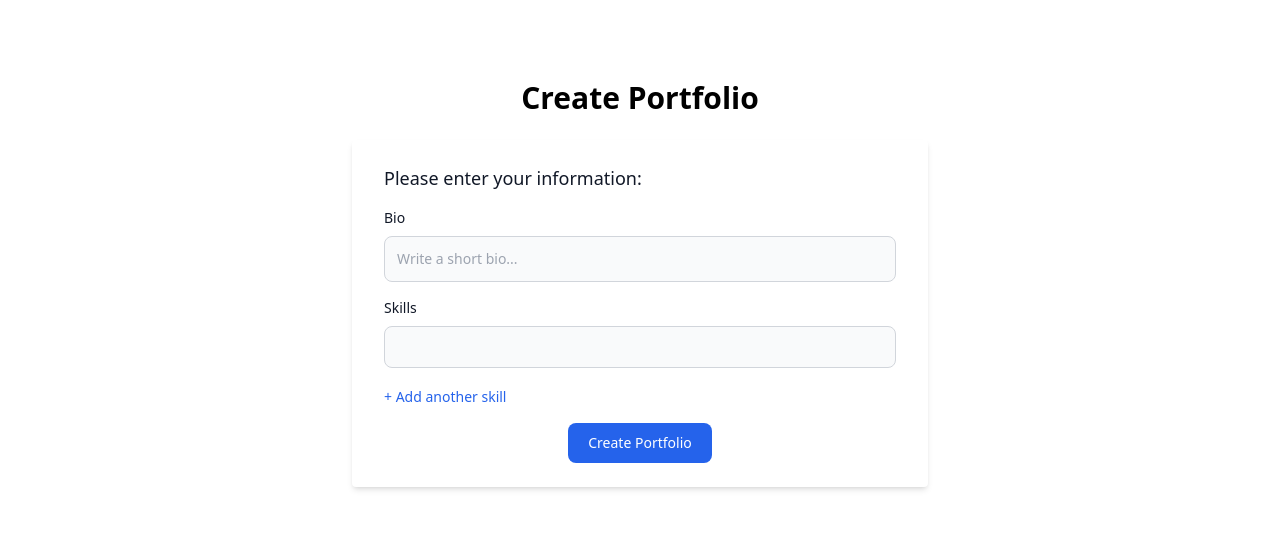
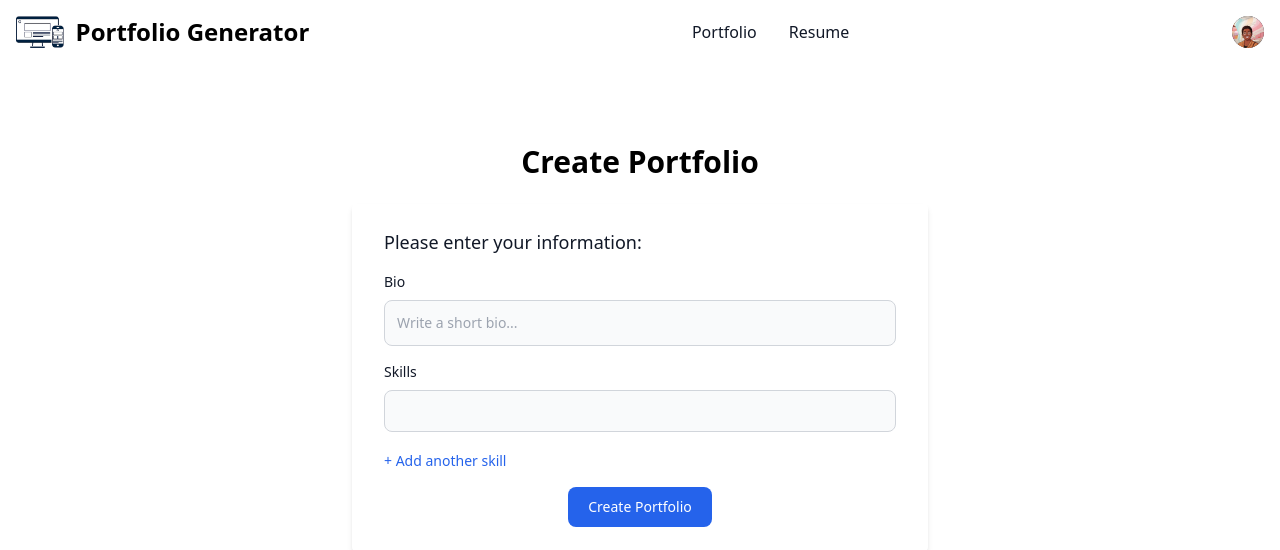
Before and after one commit to xcbhx/Portfolio-Generator-App, a Flask app: page /create_portfolio in a window 1280 px wide. Shown: the top 550 px of the page. Before the commit the page ends 490 px from the top, so only its background shows below. Run offline with Flask 3, Linux system fonts and the light colour scheme; some libraries are stand-ins or nearby versions.

Commit message:
created navbar

```diff
--- a/portfolio_app/templates/base.html
+++ b/portfolio_app/templates/base.html
@@ -9,6 +9,55 @@
   <title>{% block title %}Portfolio Generator App{% endblock %}</title>
 </head>
 <body>
+  <nav class="bg-white border-gray-200 dark:bg-gray-900">
+    <div class="max-w-screen-xl flex flex-wrap items-center justify-between mx-auto p-4">
+    <a href="/" class="flex items-center space-x-3 hover:opacity-80 transition duration-150">
+        <img src="{{ url_for('static', filename='images/portfolioG.png') }}" class="h-8" alt="Portfolio Generator Logo" />
+        <span class="self-center text-2xl font-semibold whitespace-nowrap dark:text-white">Portfolio Generator</span>
+    </a>
+    <div class="flex items-center md:order-2 space-x-3 md:space-x-0 rtl:space-x-reverse">
+        <button type="button" class="flex text-sm bg-gray-800 rounded-full md:me-0 focus:ring-4 focus:ring-gray-300 dark:focus:ring-gray-600" id="user-menu-button" aria-expanded="false" data-dropdown-toggle="user-dropdown" data-dropdown-placement="bottom">
+          <span class="sr-only">Open user menu</span>
+          <img class="w-8 h-8 rounded-full" src="{{ url_for('static', filename='images/about.jpeg') }}" alt="user photo">
+        </button>
+        <!-- Dropdown menu -->
+        <div class="z-50 hidden my-4 text-base list-none bg-white divide-y divide-gray-100 rounded-lg shadow-sm dark:bg-gray-700 dark:divide-gray-600" id="user-dropdown">
+          <div class="px-4 py-3">
+            <span class="block text-sm text-gray-900 dark:text-white">Ceina Ellison</span>
+            <span class="block text-sm  text-gray-500 truncate dark:text-gray-400">ceina.ellison@email.com</span>
+          </div>
+          <ul class="py-2" aria-labelledby="user-menu-button">
+            <li>
+              <a href="#" class="block px-4 py-2 text-sm text-gray-700 hover:bg-gray-100 dark:hover:bg-gray-600 dark:text-gray-200 dark:hover:text-white">Dashboard</a>
+            </li>
+            <li>
+              <a href="#" class="block px-4 py-2 text-sm text-gray-700 hover:bg-gray-100 dark:hover:bg-gray-600 dark:text-gray-200 dark:hover:text-white">Login</a>
+            </li>
+            <li>
+              <a href="#" class="block px-4 py-2 text-sm text-gray-700 hover:bg-gray-100 dark:hover:bg-gray-600 dark:text-gray-200 dark:hover:text-white">Sign out</a>
+            </li>
+          </ul>
+        </div>
+        <button data-collapse-toggle="navbar-user" type="button" class="inline-flex items-center p-2 w-10 h-10 justify-center text-sm text-gray-500 rounded-lg md:hidden hover:bg-gray-100 focus:outline-none focus:ring-2 focus:ring-gray-200 dark:text-gray-400 dark:hover:bg-gray-700 dark:focus:ring-gray-600" aria-controls="navbar-user" aria-expanded="false">
+          <span class="sr-only">Open main menu</span>
+          <svg class="w-5 h-5" aria-hidden="true" xmlns="http://www.w3.org/2000/svg" fill="none" viewBox="0 0 17 14">
+              <path stroke="currentColor" stroke-linecap="round" stroke-linejoin="round" stroke-width="2" d="M1 1h15M1 7h15M1 13h15"/>
+          </svg>
+      </button>
+    </div>
+    <div class="items-center justify-between hidden w-full md:flex md:w-auto md:order-1" id="navbar-user">
+      <ul class="flex flex-col font-medium p-4 md:p-0 mt-4 border border-gray-100 rounded-lg bg-gray-50 md:space-x-8 rtl:space-x-reverse md:flex-row md:mt-0 md:border-0 md:bg-white dark:bg-gray-800 md:dark:bg-gray-900 dark:border-gray-700">
+        <li>
+          <a href="{{ url_for('main.portfolio_detail', portfolio_id=1) }}" class="block py-2 px-3 text-gray-900 rounded-sm hover:bg-gray-100 md:hover:bg-transparent md:hover:text-blue-700 md:p-0 dark:text-white md:dark:hover:text-blue-500 dark:hover:bg-gray-700 dark:hover:text-white md:dark:hover:bg-transparent dark:border-gray-700">Portfolio</a>
+        </li>
+        <li>
+          <a href="#" class="block py-2 px-3 text-gray-900 rounded-sm hover:bg-gray-100 md:hover:bg-transparent md:hover:text-blue-700 md:p-0 dark:text-white md:dark:hover:text-blue-500 dark:hover:bg-gray-700 dark:hover:text-white md:dark:hover:bg-transparent dark:border-gray-700">Resume</a>
+        </li>
+      </ul>
+    </div>
+    </div>
+  </nav>
+
 
   <main>
     {% block content %}
```
Also changed, not shown: portfolio_app/static/images/about.jpeg (added), portfolio_app/static/images/portfolioG.png (added).
